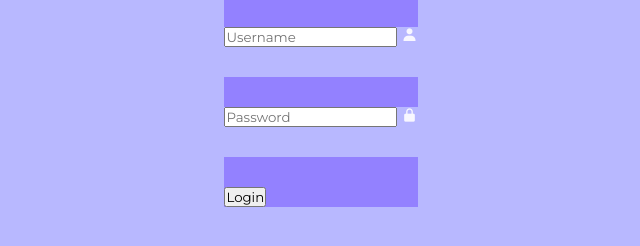
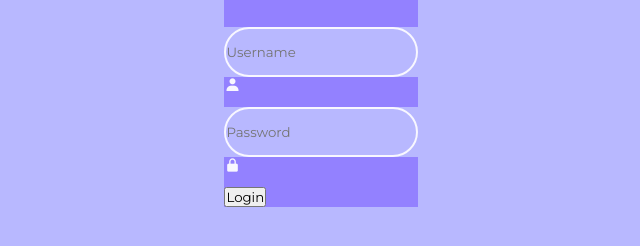
Before and after one commit to SebiMirea/Proiect-Tehnologii-Web, a plain HTML site: page index.html in a window 1280 px wide. Shown: the part 320-566 px from the top of the page, without its empty margins (319-959 px from the left). Drawn offline with nearby package versions, Linux system fonts and the light colour scheme.

Commit message:
Proiect Tehnologii Web

```diff
--- a/style.css
+++ b/style.css
@@ -29,3 +29,14 @@ body{
     background-color: #b8b8ff;
     margin: 30px 0;
 }
+
+.inputBox input{
+    width: 100%;
+    height: 100%;
+    background: transparent;
+    border: 2px solid #f8f7ff;
+    outline: none;
+    border-radius: 40px
+
+    ;
+}
```
